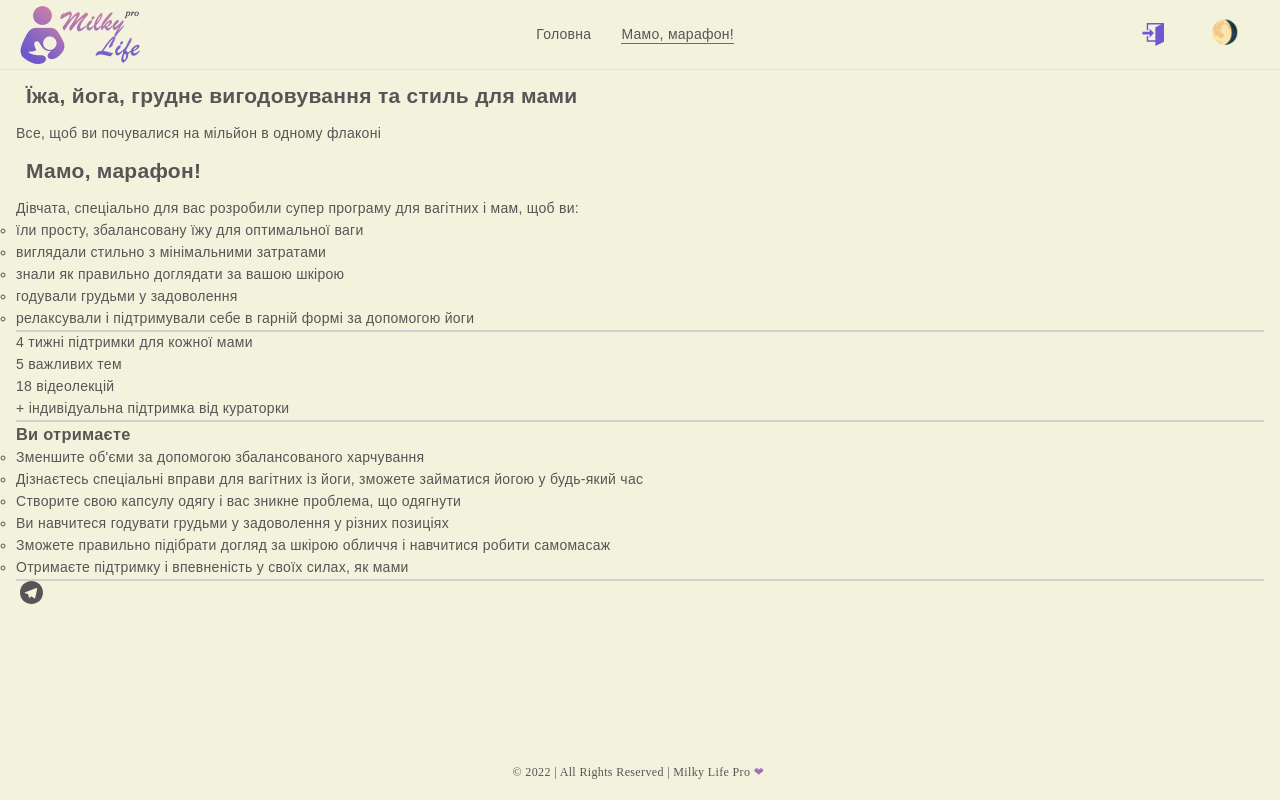
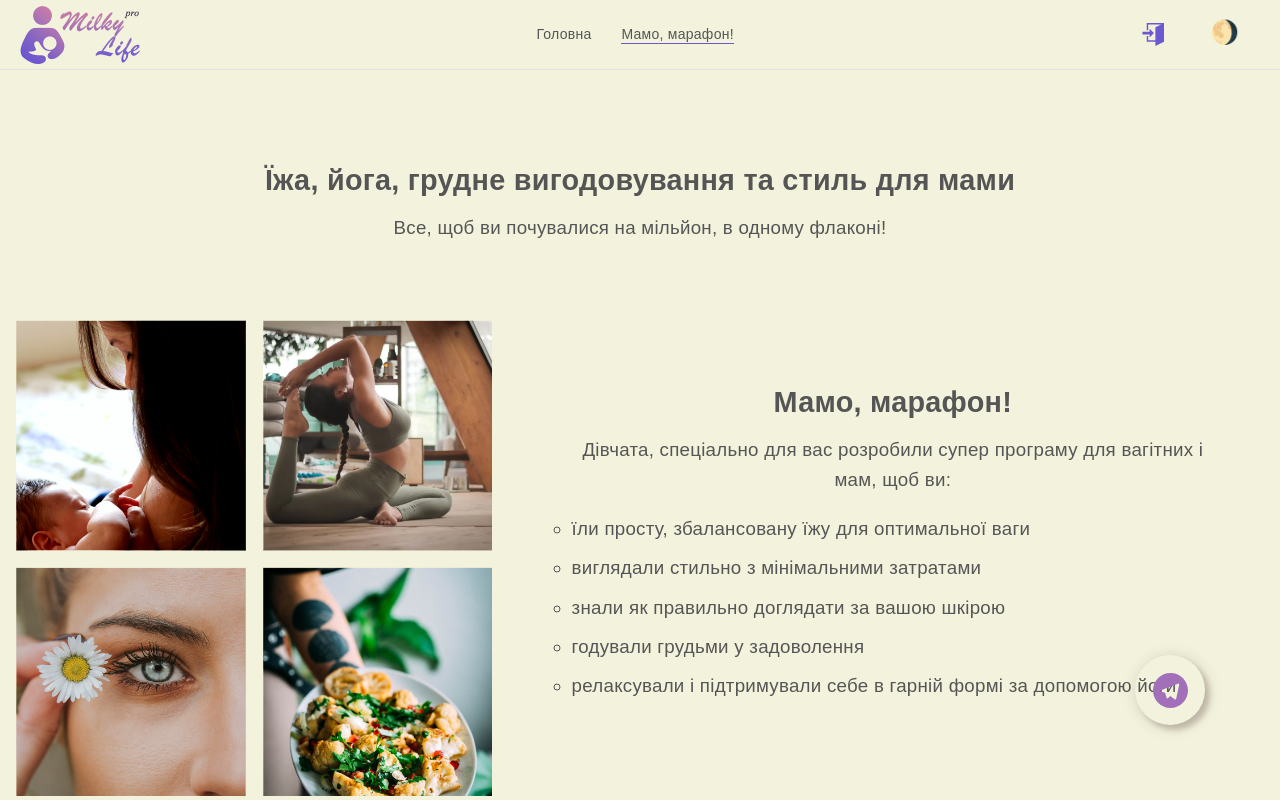
Before and after one commit to AnnaSobchenko/milkylifepro, a React (Create React App) app: page /mama-marafon in a window 1280 px wide. Shown: the top 800 px of the page. Built offline with nearby package versions, Linux system fonts and the light colour scheme.

Commit message:
update mamamarafon page

```diff
--- a/src/components/_navigations/AppBar/AppBar.jsx
+++ b/src/components/_navigations/AppBar/AppBar.jsx
@@ -15,7 +15,6 @@ import SwitchTheme from "../../SwitchTheme/SwitchTheme";
 import Svg from "../../_shared/Svg/Svg";
 import ProfileUser from "../../ProfileUser/ProfileUser";
 import Modal from "../../Modal/Modal";
-// import SwitchLang from "../SwitchLang/SwitchLang";
 
 const Logo = require("../../../images/logo.png");
 
--- a/src/index.scss
+++ b/src/index.scss
@@ -62,7 +62,7 @@ aside {
 html,
 body {
   font-family: "Montserrat", sans-serif;
-  font-size: 14px;
+  font-size: .9rem;
   -ms-text-size-adjust: 100%;
   -moz-text-size-adjust: 100%;
   -webkit-text-size-adjust: 100%;
--- a/src/pages/MamaMarafonPage/MamaMarafonPage.jsx
+++ b/src/pages/MamaMarafonPage/MamaMarafonPage.jsx
@@ -1,17 +1,25 @@
 import s from "./MamaMarafonPage.module.scss";
 
 import Icons from "../../images/symbol-defs.svg";
+const Photo = require("../../images/marafon.png");
 
 const MamaMarafonPage = () => {
   return (
     <div className={`container ${s.mamamarafon}`}>
       <div>
+        <div className={s.hero}>
           <h2>Їжа, йога, грудне вигодовування та стиль для мами</h2>
-        <p>Все, щоб ви почувалися на мільйон в одному флаконі</p>
+          <p>Все, щоб ви почувалися на мільйон, в одному флаконі!</p>
+        </div>
+        <div className={s.options}>
+          <div className={s.img}>
+            <img src={Photo} alt="replacePhoto" width={550} />
+          </div>
+          <div className={s.options__describe}>
             <h2>Мамо, марафон!</h2>
             <p>
-          Дівчата, спеціально для вас розробили супер програму для вагітних і
-          мам, щоб ви:
+              Дівчата, спеціально для вас розробили супер програму для вагітних
+              і мам, щоб ви:
             </p>
             <ul>
               <li>їли просту, збалансовану їжу для оптимальної ваги</li>
@@ -23,16 +31,18 @@ const MamaMarafonPage = () => {
               </li>
             </ul>
           </div>
-      <div className="line"></div>
-      <div>
+        </div>
+      </div>
+      {/* <div className="line"></div> */}
+      <div className={s.about}>
         <p>4 тижні підтримки для кожної мами</p>
         <p>5 важливих тем</p>
         <p>18 відеолекцій</p>
         <p>+ індивідуальна підтримка від кураторки</p>
       </div>
-      <div className="line"></div>
-      <div>
-        <h3>Ви отримаєте</h3>
+      {/* <div className="line"></div> */}
+      <div className={s.recived}>
+        <h2>Ви отримаєте</h2>
         <ul>
           <li>Зменшите об'єми за допомогою збалансованого харчування</li>
           <li>
@@ -50,13 +60,14 @@ const MamaMarafonPage = () => {
           <li>Отримаєте підтримку і впевненість у своїх силах, як мами</li>
         </ul>
       </div>
-      <div className="line"></div>
+      {/* <div className="line"></div> */}
       <a
+        className={s.telegram}
         rel="noopener noreferrer"
         target="_blank"
         href="https://t.me/Olesia_Foremna"
-      > &nbsp;
-        <svg className={s.navIcon_telegram} width="23px" height="23px">
+      >
+        <svg className={s.navIcon_telegram} width="35px" height="35px">
           <use xlinkHref={`${Icons}#icon-telegram`} />
         </svg>
       </a>
--- a/src/pages/MamaMarafonPage/MamaMarafonPage.module.scss
+++ b/src/pages/MamaMarafonPage/MamaMarafonPage.module.scss
@@ -1,14 +1,79 @@
 .mamamarafon {
   min-height: calc(100vh - 51px - 56px);
-  margin-top:51px;
+  margin-top: 51px;
   @media screen and (min-width: 768px) {
     margin-top: 70px;
     min-height: calc(100vh - 70px - 56px);
   }
- h2{
-  padding: 10px;
- }
-  li{
+  h2 {
+    padding: 10px;
+    font-size: 2rem;
+  }
+  p {
+    font-size: 1.3rem;
+  }
+  li {
     list-style: circle;
   }
+  .hero {
+    height: 250px;
+    display: flex;
+    flex-direction: column;
+    align-items: center;
+    text-align: center;
+
+    justify-content: center;
+  }
+  .options {
+    display: flex;
+    text-align: center;
+    p {
+      margin-bottom: 20px;
+    }
+    ul {
+      text-align: left;
+    }
+
+    &__describe {
+      padding: 50px;
+    }
+  }
+  li {
+    font-size: 1.3rem;
+    margin-bottom: 10px;
+  }
+  .img {
+    margin-right: 30px;
+  }
+  .about {
+    height: 300px;
+    display: flex;
+    flex-direction: column;
+    align-items: center;
+    text-align: center;
+
+    justify-content: center;
+    p {
+      font-size: 2rem;
+    }
+  }
+  .recived{
+    padding: 50px;
+  }
 }
+.telegram {
+  width: 70px;
+  height: 70px;
+  border-radius: 50%;
+
+  box-shadow: 5px 5px 5px var(--shadow-color),  2px 2px 15px var(--shadow-color);
+  position: fixed;
+  bottom: 75px;
+  right: 75px;
+  display: flex;
+  justify-content: center;
+  align-items: center;
+  svg{
+    fill:var(--accent-button-color);
+  }
+}
```
Also changed, not shown: src/images/marafon.png (added). Lines whose indentation alone changed are shown as unchanged.
